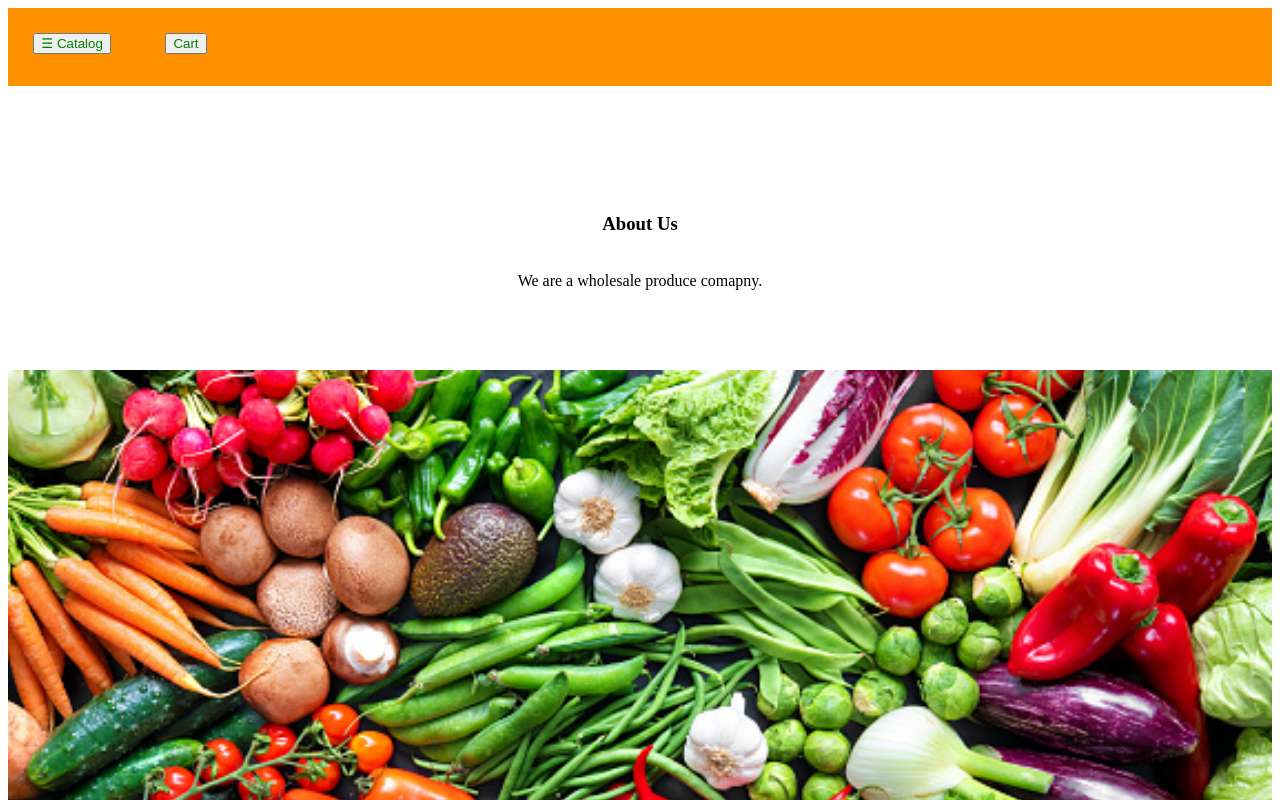
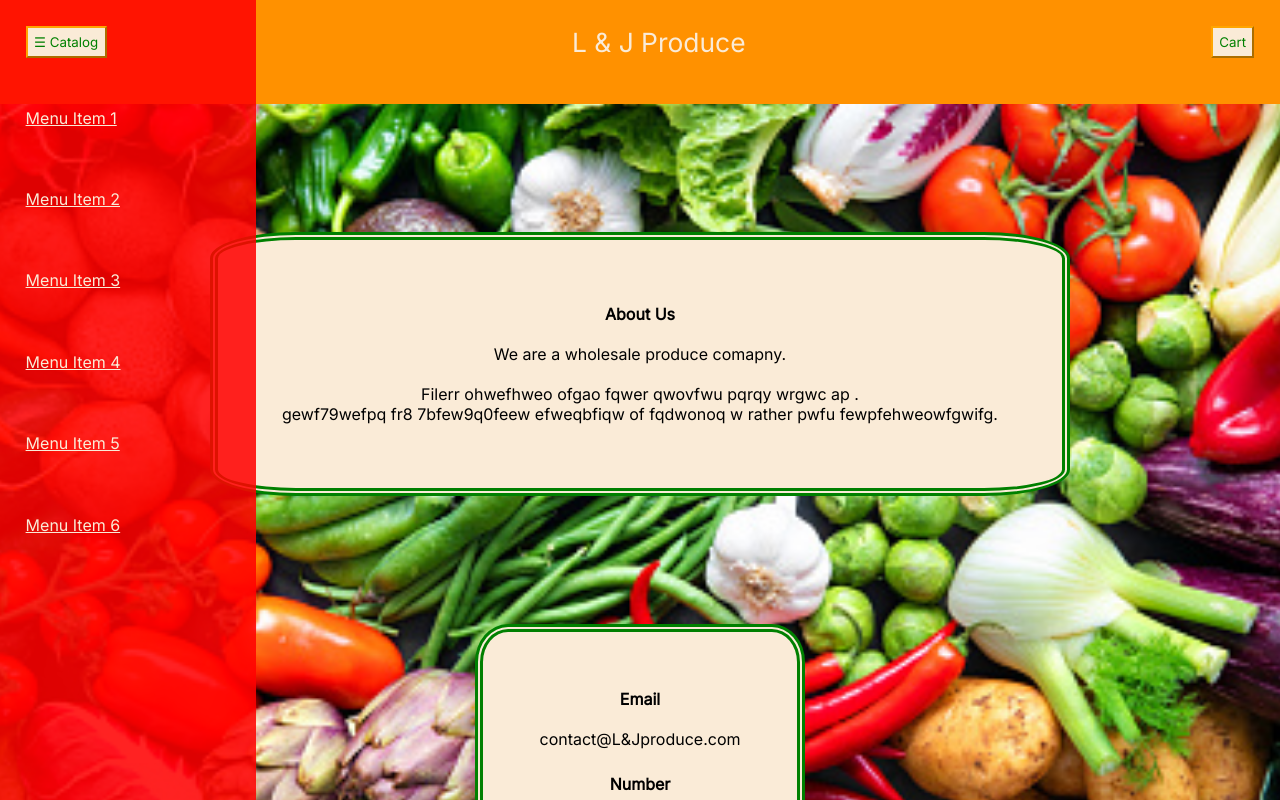
Before and after one commit to bceva/L-J-Produce-Website, a plain HTML site: page index.html in a window 1280 px wide. Both pictures are taken after a click on the button "☰ Catalog". Shown: the top 800 px of the page. Drawn offline with Linux system fonts and the light colour scheme.

Commit message:
2nd commit

```diff
--- a/index.html
+++ b/index.html
@@ -3,14 +3,47 @@
         <title>L & J Produce</title>
         <link href="rules.css" rel="stylesheet" type="text/css">
         <meta name="viewport" content="width-device-width, initial-scale=1.0">
+        <meta charset="UTF-8">
+        <meta http-equiv="X-UA-Compatible" content="IE=edge">
     </head>
     <body>
-        <div class="navbar" role="banner">
+        <header>
             <button id="menu">☰ Catalog</button>
+            <div id="title" href="index.html">L & J Produce</div>
             <button id="cart">Cart</button>
+        </header>
+        <!--this is for the side menu and cart -->
+        <div id="side_menu">
+            <ul>
+                <li><a href="#">Menu Item 1</a></li>
+                <li><a href="#">Menu Item 2</a></li>
+                <li><a href="#">Menu Item 3</a></li>
+                <li><a href="#">Menu Item 4</a></li>
+                <li><a href="#">Menu Item 5</a></li>
+                <li><a href="#">Menu Item 6</a></li>
+            </ul>
         </div>
-        <div id="about"><h3>About Us</h3><br>We are a wholesale produce comapny.</br></div>
-        <div id="produce_bg"><img src="img/produce_stock.jpg" alt="produce stock image"></div>
-        <div id="contact"> Contact</div>
+        <!--back to main content-->
+        <div id="about"><h4>About Us</h4>
+            <br>We are a wholesale produce comapny. <p><br>
+                <p>Filerr ohwefhweo ofgao fqwer qwovfwu  pqrqy wrgwc ap .
+                <br>gewf79wefpq fr8  7bfew9q0feew efweqbfiqw of fqdwonoq w rather pwfu fewpfehweowfgwifg.
+            </br>
+        </div>
+        <div class="contact">
+            <ul>
+                <li id="email"><h4>Email</h4><br>contact@L&Jproduce.com</li>
+                <li id="number"><h4>Number</h4><br>1(800)-123-4567</li>
+                <li id="address"><h4>Address</h4><br>5 Av. Anatole France, 75007 Paris, France</li>
+            </ul>
+        </div>
+        <script>
+            const menu = document.querySelector('#menu')
+            const side_menu = document.querySelector('#side_menu')
+
+            menu.addEventListener('click',() =>{
+                side_menu.classList.toggle('open');
+            });
+        </script>
     </body>
 </html>
--- a/rules.css
+++ b/rules.css
@@ -1,39 +1,138 @@
+@import url('https://fonts.googleapis.com/css2?family=Inter&display=swap');
 
+*{
+    box-sizing: border-box;
+    margin:0;
+    padding: 0;
+    font-family: 'Inter', sans-serif;
 
-.navbar {
+}
+
+body {
+    background-image: url("img/produce_stock.jpg");
+    background-position: center;
+    background-repeat: no-repeat;
+    background-size: cover;
+
+   }
+
+a {
+    color:antiquewhite;
+    text-decoration: underline;
+}
+
+header {
     width: 100%;
-    height: 10%;
+    height: 13%;
     background: rgb(255, 145, 0);
-    padding: 0;
     top: 0;
     left: 0;
     right:0;
-    margin: 0;
-    z-index:-1;
+    display: flex;
+    justify-content: space-between;
+    flex-wrap: wrap;
+    overflow: hidden;
 }
 
 #menu{
-
+    height: fit-content;
+    display: inline-block;
     color: green;
     margin: 2%;
+    padding: 0.5%;
     left: 0;
+    z-index: 300;
+    background: antiquewhite;
+    border-color: orange;
+}
+
+#title{
+    color: antiquewhite;
+    margin: 2%;
+    font-size: 1.65em;
+    right: auto;
+    left: auto;
+    display: inline-block;
 }
 
 #cart{
+    height: fit-content;
     color: green;
     margin: 2%;
+    padding: 0.5%;
     right: 0;
+    display: inline-block;
+    z-index: 300;
+    background: antiquewhite;
+    border-color: orange;
 }
 
 #about{
     margin-top: 10%;
-    height:20%;
+    margin-left: auto;
+    margin-right: auto;
+    width: fit-content;
+    padding: 5%;
+    height: fit-content;
     text-align: center;
-    z-index: 1;
+    z-index: 10;
+    background: antiquewhite;
+    border-radius: 10%;
+    border-style: double;
+    border-width: 0.5em;
+    border-color: green;
 }
 
-#produce_bg img{
-    width: 100%;
-    background-size: cover;
-    z-index: 0;
+
+.contact {
+    margin-top: 10%;
+    margin-left: auto;
+    margin-right: auto;
+    width: fit-content;
+    z-index: 10;
+    background: antiquewhite;
+    border-radius: 10%;
+    border-style: double;
+    border-width: 0.5em;
+    border-color: green;
+
 }
+
+.contact ul{
+    list-style: none;
+    padding: 10%;
+
+
+}
+
+.contact ul li {
+    margin: 10%;
+    text-align: center;
+
+}
+
+#side_menu{
+    position: fixed;
+    height: 100%;
+    width: 20%;
+    left: -20%;
+    background-color: rgba(255, 2, 2, 0.87);
+    top: 0;
+    padding: 2%;
+    transition: all 0.3s ease-in-out;
+}
+
+#side_menu ul{
+    list-style: none;
+    margin-top: 40%;
+
+}
+
+#side_menu ul li{
+    margin-top: 30%;
+    color: antiquewhite;
+}
+
+#side_menu.open{
+    left: 0;
+}
```
